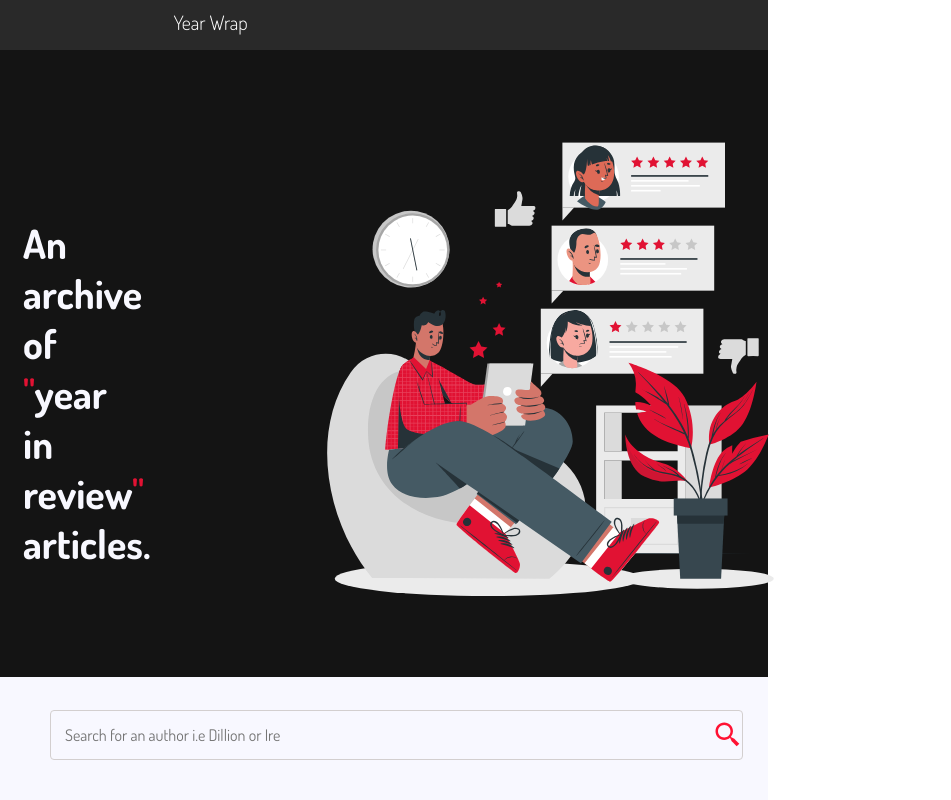
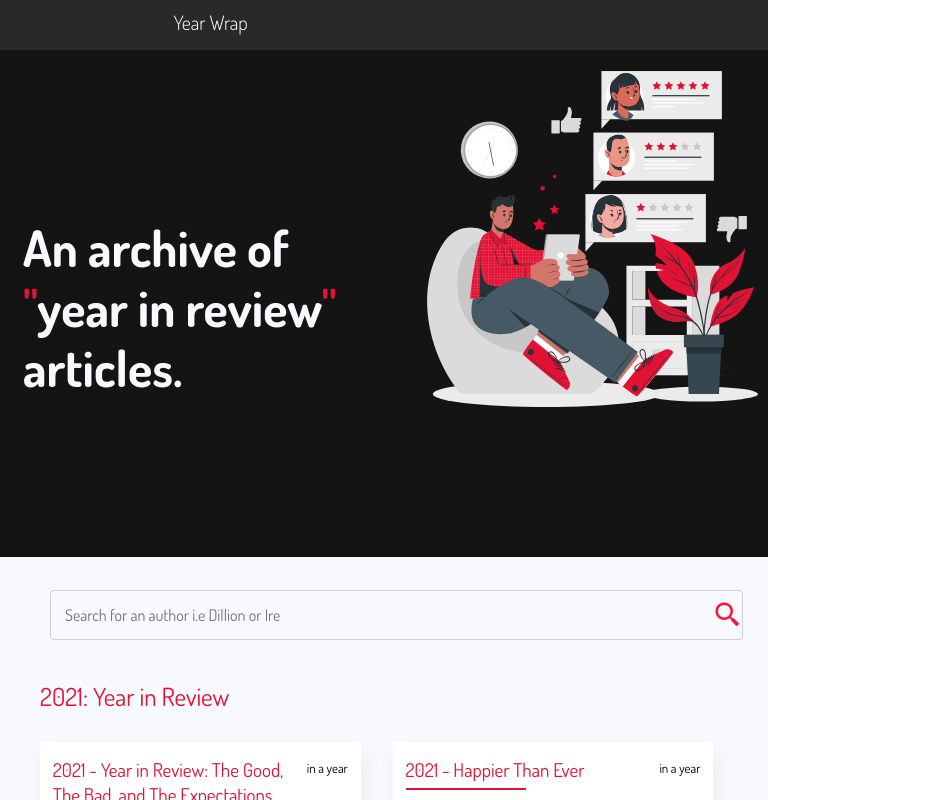
Before and after one commit to kaf-lamed-beyt/year-in-review, a Next.js app: page / in a window 768 px wide. Shown: the top 800 px of the page, 951 px wide, since content can reach past the window. Built offline with nearby package versions, Linux system fonts and the light colour scheme.

Commit message:
chore: update og image

```diff
--- a/pages/_app.js
+++ b/pages/_app.js
@@ -20,7 +20,7 @@ function MyApp({ Component, pageProps }) {
         />
         <meta
           itemprop="image"
-          content="https://res.cloudinary.com/meje/image/upload/v1662767894/article-covers/year-wraps_cpba4v.png"
+          content="https://res.cloudinary.com/meje/image/upload/v1662770626/article-covers/year-wraps_xi1lfw.png"
         />
         {/* Facebook's meta */}
         <meta property="og:url" content="https://year-in-review.netlify.app" />
@@ -32,19 +32,19 @@ function MyApp({ Component, pageProps }) {
         />
         <meta
           property="og:image"
-          content="https://res.cloudinary.com/meje/image/upload/v1662767894/article-covers/year-wraps_cpba4v.png"
+          content="https://res.cloudinary.com/meje/image/upload/v1662770626/article-covers/year-wraps_xi1lfw.png"
         />
         {/* Twitter's meta */}
         <meta name="twitter:card" content="summary_large_image" />
         <meta name="twitter:title" content="year-in-review archive" />
         <meta
           name="twitter:description"
-          content="A gallery of year-in review articles written by folks in the tech community"
+          content="An archive of year-in review articles written by folks in the tech community"
         />
         <meta name="twitter:site" content="year-in-review.netlify.app" />
         <meta
           name="twitter:image"
-          content="https://res.cloudinary.com/meje/image/upload/v1662767894/article-covers/year-wraps_cpba4v.png"
+          content="https://res.cloudinary.com/meje/image/upload/v1662770626/article-covers/year-wraps_xi1lfw.png"
         />
         <link
           href="https://fonts.googleapis.com/css2?family=Monoton&family=Ubuntu:wght@300;400;500&display=swap"
--- a/src/layout/Header/scss/header.module.scss
+++ b/src/layout/Header/scss/header.module.scss
@@ -46,14 +46,14 @@
 .hero {
   display: flex;
   justify-content: space-between;
-  padding: 6% 5%;
+  padding: 6% 8%;
   color: #fff;
 
   p {
     font-size: 60px;
     font-weight: 700;
     line-height: 90px;
-    width: 150%;
+    width: 580px;
     height: 300px;
     color: ghostwhite;
     margin: 180px 0 0 0;
@@ -65,7 +65,7 @@
 
   .illustration {
     height: 600px;
-    width: 800px;
+    width: 600px;
 
     img {
       height: 100%;
@@ -78,6 +78,7 @@
   #headCont {
     height: 70%;
   }
+
   .hero {
     padding: 5% 3%;
     padding-bottom: 0;
@@ -100,17 +101,26 @@
   #headCont {
     height: 100%;
   }
+
   .hero {
     padding: 5% 3%;
 
-    & p {
-      font-size: 40px;
-      line-height: 50px;
-      width: 95%;
+    p {
+      font-size: 50px;
+      font-weight: 700;
+      line-height: 60px;
+      width: 370px;
+      height: 300px;
     }
 
     .illustration {
-      padding: 60px 0 0 0;
+      height: 400px;
+      width: 400px;
+
+      img {
+        height: 100%;
+        width: 100%;
+      }
     }
   }
 }
```
